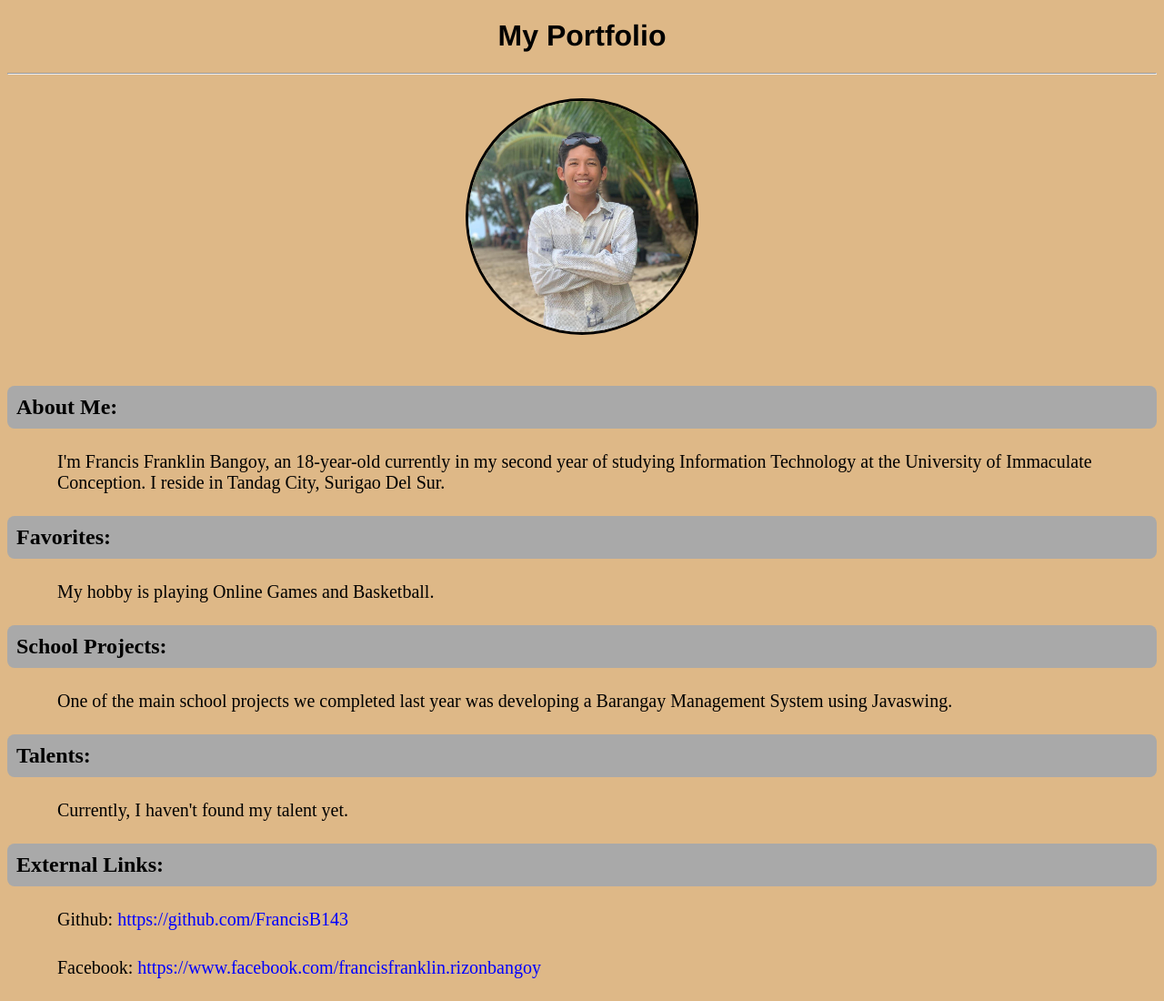
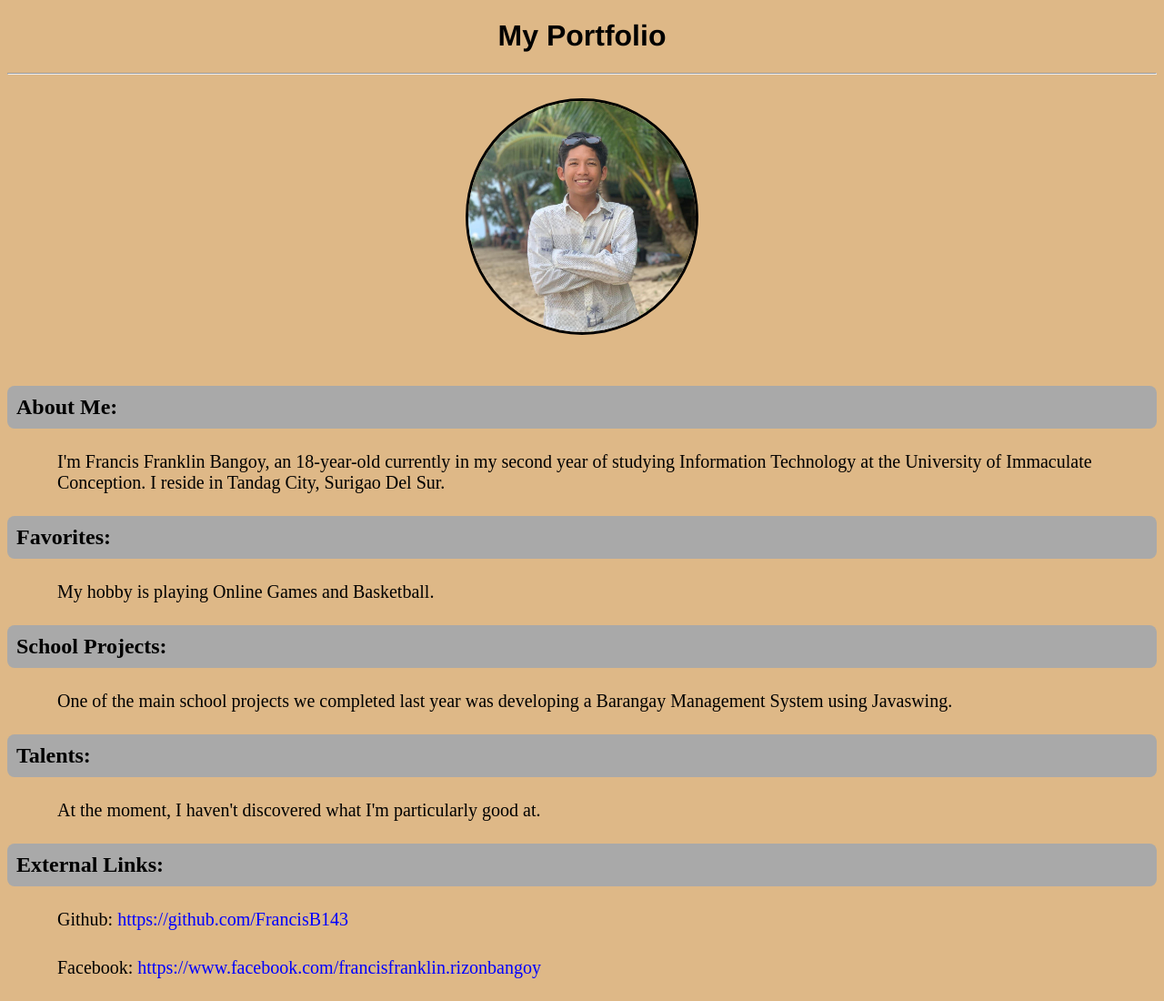
Before and after one commit to FrancisB143/FrancisB143.github.io, a plain HTML site: page index.html in a window 1280 px wide. Shown: the whole page at 91% size. Drawn offline with Linux system fonts and the light colour scheme.

Commit message:
index.html

```diff
--- a/index.html
+++ b/index.html
@@ -51,8 +51,7 @@
     <hr>
     <br>
     <img class="myPic" src="me.jpg">
-    <br>
-    <br>
+    <br> <br>
     <h2>About Me:</h2>
     <p>I'm Francis Franklin Bangoy, an 18-year-old currently in my second year of studying Information Technology at the University of Immaculate Conception. I reside in Tandag City, Surigao Del Sur.</p>
     <h2>Favorites:</h2>
@@ -60,7 +59,7 @@
     <h2>School Projects:</h2>
     <p>One of the main school projects we completed last year was developing a Barangay Management System using Javaswing.</p>
     <h2>Talents:</h2>
-    <p>Currently, I haven't found my talent yet.</p>
+    <p>At the moment, I haven't discovered what I'm particularly good at.</p>
     <h2>External Links:</h2>
     <p>Github: <a target="_blank" href="https://github.com/FrancisB143">https://github.com/FrancisB143</a></p>
     <p>Facebook: <a target="_blank" href="https://www.facebook.com/francisfranklin.rizonbangoy">https://www.facebook.com/francisfranklin.rizonbangoy</a></p>
```
